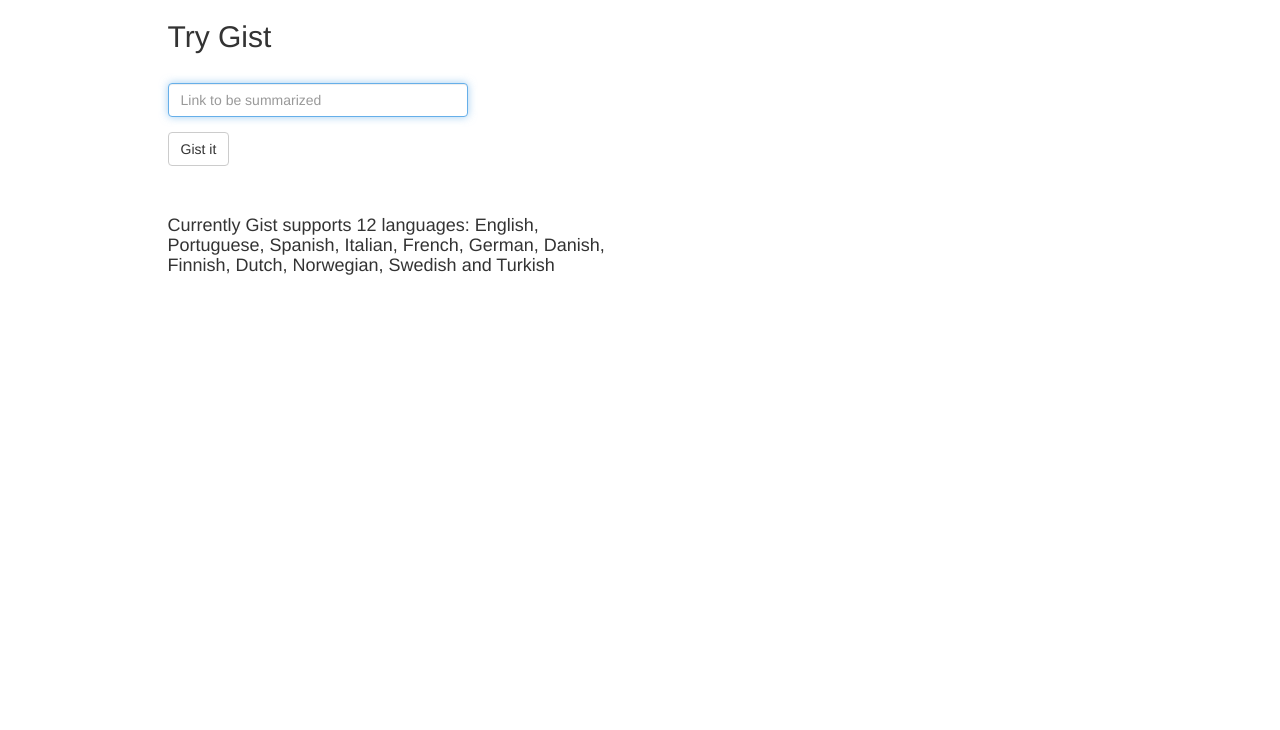
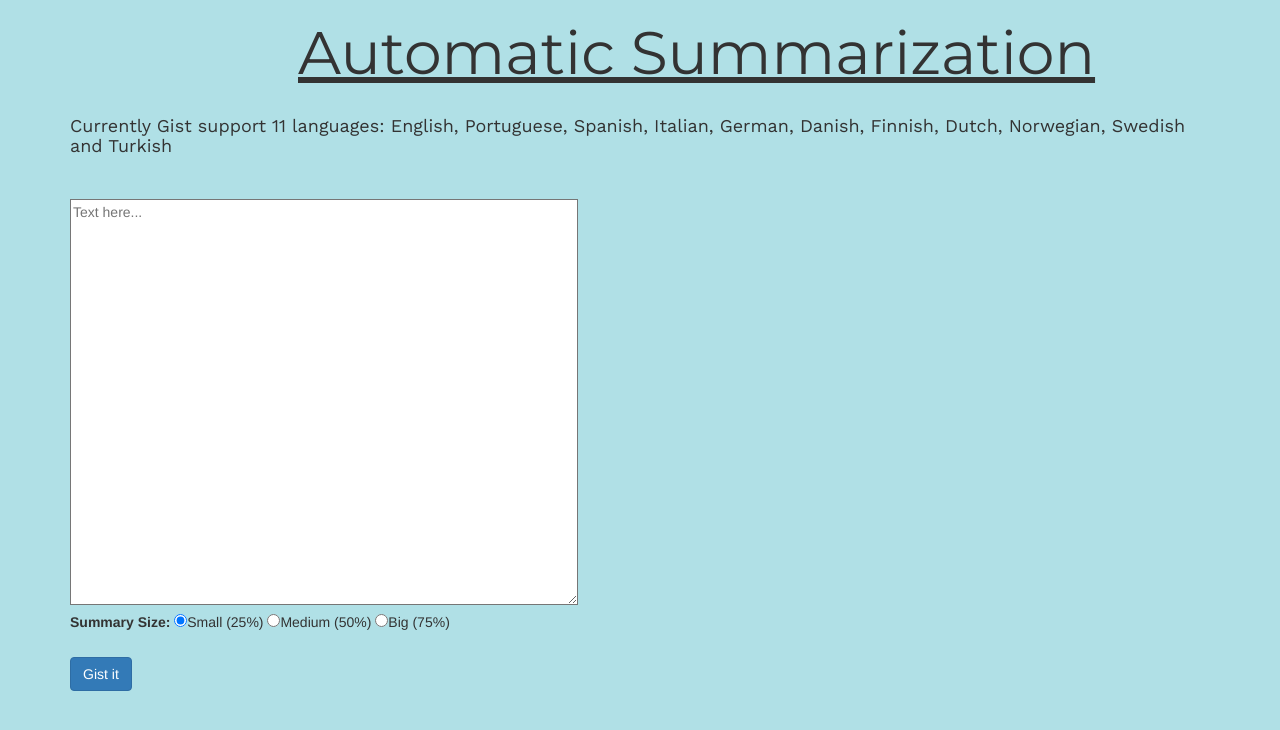
Before and after one commit to igorbpf/TheGist, a Flask app: page / in a window 1280 px wide. Shown: the top 730 px of the page. Run offline with Flask 2, Linux system fonts and the light colour scheme; parts of the project's set-up code (start-up, migrations or seed data) failed here and were passed over; some libraries are stand-ins or nearby versions.

Commit message:
Change homepage to textarea

```diff
--- a/blue/site/routes.py
+++ b/blue/site/routes.py
@@ -1,18 +1,37 @@
-from flask import Blueprint, render_template, request, url_for
-from utils import summarize
+from flask import Blueprint, render_template, request, url_for, make_response, jsonify
+from utils import summarize_text
 
 mod = Blueprint('site',__name__,template_folder="templates")
 
-@mod.route('/', methods=['GET','POST'])
+
+@mod.route('/', methods=['GET'])
 def mainPage():
-    status = False
-    if request.method == 'POST':
-        url = request.form['url']
-        try:
-            title, summary = summarize(url)
-        except:
-            summary = None
-            title = None
-            status = True
-        return render_template('index.html', status=status, summary=summary, title=title)
     return render_template('index.html')
+
+@mod.route('/_summary', methods=['POST'])
+def apiSummarize():
+    size = request.form['size']
+    text = request.form['text']
+
+    result = summarize_text.apply_async(args=[text, size])
+    return make_response(jsonify(id=result.id), 202)
+
+
+@mod.route('/_summary/<string:job_key>', methods=['GET'])
+def get_results(job_key):
+
+    job = summarize_text.AsyncResult(job_key)
+
+    if job.state == 'PENDING':
+        return make_response(jsonify(status='Pending'), 202)
+
+    elif job.state != 'FAILURE':
+        #if 'result' in job.info:
+        return make_response(jsonify(job.info), 200)
+
+        # else:
+        #     return make_response(jsonify(status='Progress...', job=), 202)
+
+
+    else:
+        return make_response(jsonify(error='Bad url.', status=str(job.info)), 400)
--- a/blue/site/templates/index.html
+++ b/blue/site/templates/index.html
@@ -1,40 +1,53 @@
 <!DOCTYPE HTML>
-<html lang='pt'>
+<html lang="en">
 <head>
-    <title>The Gist</title>
-    <meta charset='UTF-8'>
-    <meta name="viewport" content="width=device-width, initial-scale=1.0">
-    <link href="//netdna.bootstrapcdn.com/bootstrap/3.3.6/css/bootstrap.min.css" rel="stylesheet" media="screen">
+  <title>TheGist</title>
+  <meta charset="utf-8">
+
+  <link href="https://maxcdn.bootstrapcdn.com/bootstrap/3.3.7/css/bootstrap.min.css" rel="stylesheet" integrity="sha384-BVYiiSIFeK1dGmJRAkycuHAHRg32OmUcww7on3RYdg4Va+PmSTsz/K68vbdEjh4u" crossorigin="anonymous">
+  <link href="https://fonts.googleapis.com/css?family=Montserrat|Work+Sans" rel="stylesheet">
+  <link href="static/style.css" rel="stylesheet">
+<script src = "https://code.jquery.com/jquery-1.10.2.js"></script>
+
+
 </head>
 <body>
 <div class="container">
+  <div class='row'>
+    <div id='top' class=col-md-12>
+      <h1>Automatic Summarization</h1>
+      <br>
+      <h4>Currently Gist support 11 languages: English, Portuguese, Spanish, Italian, German, Danish, Finnish, Dutch, Norwegian, Swedish and Turkish</h4>
+    </div>
+  </div>
+
+
   <div class="row">
-            <div class="col-sm-5 col-sm-offset-1">
-                <h2>Try Gist</h4>
+    <div class="col-md-6">
+      <div id="form">
+      <form method="POST" action='/'>
+        <div class="form-group">
+        <textarea rows="20" cols="60" placeholder="Text here..." name="text"></textarea>
         <br>
-                <form role="form" method='post' action='/'>
-                    <div class='form-group'>
-                        <input type="text" name="url" class="form-control" id="url-box" placeholder="Link to be summarized" style='max-width:300px;' autofocus required>
+        <label>Summary Size: </label>
+        <input type="radio" name="size" value="Small" checked>Small (25%)</input>
+        <input type="radio" name="size" value="Medium">Medium (50%)</input>
+        <input type="radio" name="size" value="Big">Big (75%)</input>
+        <br>
+        <br>
+        <button type="button" class="btn btn-primary">Gist it</button>
       </div>
-                    <button type="submit" class='btn btn-default'>Gist it</button>
     </form>
-            <br>
-            {% if status %}
-                <h4> No possible to Gist it. Try again! ;-)</h4>
-            {% endif %}
-            <br>
-                <h4>Currently Gist supports 12 languages: English, Portuguese, Spanish, Italian, French, German, Danish, Finnish, Dutch, Norwegian, Swedish and Turkish</h4>
   </div>
-        <div class="col-sm-5 col-sm-offset-1">
-            {% if summary %}
-                <h3>{{ title }}</h3>
-                <br>
-                {{ summary }}
-                <br>
-            {% endif %}
+
+
+</div>
+<div class="col-md-6">
+  <div id="summary">
   </div>
 </div>
 </div>
-<br>
+</div>
+  <script src="static/request.js"></script>
 </body>
 </html>
--- /dev/null
+++ b/blue/static/request.js
@@ -0,0 +1,63 @@
+$(function() {
+    $('button').click(function(event) {
+        event.stopImmediatePropagation();
+        $("#summary").empty()
+        $("#summary").append("<img id='image' src='static/img/loading.gif' alt='loading...'>")
+        // $("#summary").append("<img id='image' src='static/img/loading.gif' alt='loading...' width='42' height='42'>")
+        $("button").hide();
+
+        // Using promises
+        var promised_firstajax = firstajax();
+        promised_firstajax.done(function(response){
+          var key = response.id;
+           var ajaxtime = setInterval(function(){
+
+            $.ajax({
+              url: '/_summary/' + key,
+              type: "GET",
+              success: function(data, textStatus, xhr) {
+                if (xhr.status === 202){
+                console.log(data);
+
+              } else {
+
+                console.log(typeof data);
+                $("#image").remove();
+
+
+                summary = data.summary;
+
+                // $('#content').append('<h3 class="title">' + title + '</h3> <br> <br>');
+                // $('html').width(3 * $('#content').width());
+                $('#summary').append('<p class="news">' + summary + '</p>');
+                // $('html').height($('#content').width());
+                // console.log(2 * $('#content').width());
+                $("button").show();
+                clearInterval(ajaxtime);
+              }
+              },
+              error: function(error){
+                console.log(error);
+                $("#image").remove();
+                $('#summary').append('<p class="error-message">No possible to summarize this text now! Sorry! Try again!</p>');
+                $("button").show();
+              }
+            });
+           }, 1000);
+
+        });
+        promised_firstajax.fail(function(error){
+          console.log(error)
+        });
+    });
+});
+
+function firstajax(){
+
+  return $.ajax({
+          url: '/_summary',
+          data: $('form').serialize(),
+          type: 'POST'
+
+        })
+}
--- /dev/null
+++ b/blue/static/style.css
@@ -0,0 +1,67 @@
+
+
+#image {
+  width: 50px;
+  height: 50px;
+  /*margin-right: 10px;*/
+  /*padding-left: 30%;*/
+  /*width: 100%;*/
+  /*display: block;
+  margin: 0 auto;*/
+}
+
+#summary img {
+	margin-left: auto;
+	margin-right: auto;
+	display: block;
+}
+
+
+/*#image-container {
+  padding-left: 10%;
+  padding-top: 10%;
+}*/
+
+.title {
+  font-family: 'Montserrat', sans-serif;
+}
+.error-message{
+  font-family: 'Work Sans', sans-serif;
+}
+
+.news {
+  font-family: 'Work Sans', sans-serif;
+}
+
+#top {
+  padding-top: 20px;
+}
+
+#form {
+  padding-top: 6%;
+}
+
+#summary {
+  padding-top: 6%;
+}
+
+h1 {
+  font-family: 'Montserrat', sans-serif;
+  width: 100%;
+  margin: 0 auto;
+  padding-left: 20%;
+  font-size:60px;
+  text-decoration: underline;
+}
+
+h4 {
+  font-family: 'Work Sans', sans-serif;
+}
+
+body {
+  background-color:powderblue;
+}
+
+textarea {
+  background-color: white;
+}
--- a/config.py
+++ b/config.py
@@ -15,3 +15,5 @@ class StagingConfig(Config):
 class DevelopmentConfig(Config):
     DEVELOPMENT = True
     DEBUG = True
+    BROKER_URL = os.environ['REDIS_URL']
+    CELERY_RESULT_BACKEND = os.environ['REDIS_URL']
```
Also changed, not shown: news.py (+23 -3 lines), utils.py (+13 -1 lines), blue/static/img/loading.gif (added). Lines whose indentation alone changed are shown as unchanged.
